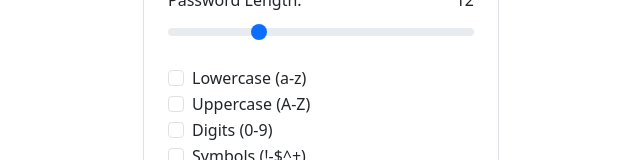
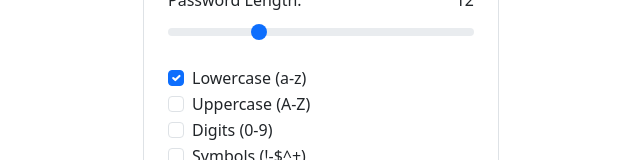
Before and after one commit to denyschr/password-generator, an Angular app: page / in a window 1280 px wide. Shown: the part 375-535 px from the top of the page, without its empty margins (319-959 px from the left). Built offline with nearby package versions, Linux system fonts and the light colour scheme.

Commit message:
feat: synchronize checkboxes and password output

```diff
--- a/src/app/password-generator/password-generator.html
+++ b/src/app/password-generator/password-generator.html
@@ -5,7 +5,7 @@
         <h4 class="mb-3 text-center">Random Password Generator</h4>
         <div class="mb-3">
           <div class="input-group">
-            <input class="form-control font-monospace" type="text" readonly />
+            <input class="form-control font-monospace" type="text" [value]="password()" readonly />
             <button class="btn btn-secondary" type="button">
               <span class="bi bi-copy"></span>
               <!--<span class="bi bi-check-lg"></span>-->
@@ -29,13 +29,13 @@
         <div class="mb-3">
           <label
             class="form-label d-flex align-items-center justify-content-between flex-wrap gap-1"
-            for="password-length"
+            for="passwordLength"
           >
             Password Length:
-            <output class="text-end" for="password-length" aria-hidden="true">{{ passwordLength() }}</output>
+            <output class="text-end" for="passwordLength" aria-hidden="true">{{ passwordLength() }}</output>
           </label>
           <input
-            id="password-length"
+            id="passwordLength"
             class="form-range"
             type="range"
             min="4"
@@ -46,20 +46,20 @@
 
         <div class="mb-3">
           <div class="form-check">
-            <input id="lowercase-letters" class="form-check-input" type="checkbox" />
-            <label class="form-check-label" for="lowercase-letters">Lowercase (a-z)</label>
+            <input id="includesLowercase" class="form-check-input" type="checkbox" [(ngModel)]="includesLowercase" />
+            <label class="form-check-label" for="includesLowercase">Lowercase (a-z)</label>
           </div>
           <div class="form-check">
-            <input id="uppercase-letters" class="form-check-input" type="checkbox" />
-            <label class="form-check-label" for="uppercase-letters">Uppercase (A-Z)</label>
+            <input id="includesUppercase" class="form-check-input" type="checkbox" [(ngModel)]="includesUppercase" />
+            <label class="form-check-label" for="includesUppercase">Uppercase (A-Z)</label>
           </div>
           <div class="form-check">
-            <input id="digits" class="form-check-input" type="checkbox" />
-            <label class="form-check-label" for="digits">Digits (0-9)</label>
+            <input id="includesDigits" class="form-check-input" type="checkbox" [(ngModel)]="includesDigits" />
+            <label class="form-check-label" for="includesDigits">Digits (0-9)</label>
           </div>
           <div class="form-check">
-            <input id="symbols" class="form-check-input" type="checkbox" />
-            <label class="form-check-label" for="symbols">Symbols (!-$^+)</label>
+            <input id="includesSymbols" class="form-check-input" type="checkbox" [(ngModel)]="includesSymbols" />
+            <label class="form-check-label" for="includesSymbols">Symbols (!-$^+)</label>
           </div>
         </div>
 
--- a/src/app/password-generator/password-generator.ts
+++ b/src/app/password-generator/password-generator.ts
@@ -1,16 +1,24 @@
 import {ChangeDetectionStrategy, Component, signal} from '@angular/core'
 import {FormsModule} from '@angular/forms'
 
+const LOWERCASE_LETTERS = 'abcdefghijklmnopqrstuvwxyz';
+const UPPERCASE_LETTERS = 'ABCDEFGHIJKLMNOPQRSTUVWXYZ';
+const DIGITS = '0123456789';
+const SYMBOLS = '!@#$%^&*()_+-=[]{}|\\:;"\'<>,.?/';
 const DEFAULT_PASSWORD_LENGTH = 12;
+
 
 @Component({
   selector: 'app-password-generator',
   templateUrl: './password-generator.html',
-  imports: [
-    FormsModule
-  ],
+  imports: [FormsModule],
   changeDetection: ChangeDetectionStrategy.OnPush
 })
 export class PasswordGenerator {
+  protected readonly password = signal('');
   protected readonly passwordLength = signal(DEFAULT_PASSWORD_LENGTH);
+  protected readonly includesLowercase = signal(true);
+  protected readonly includesUppercase = signal(false);
+  protected readonly includesDigits = signal(false);
+  protected readonly includesSymbols = signal(false);
 }
```
